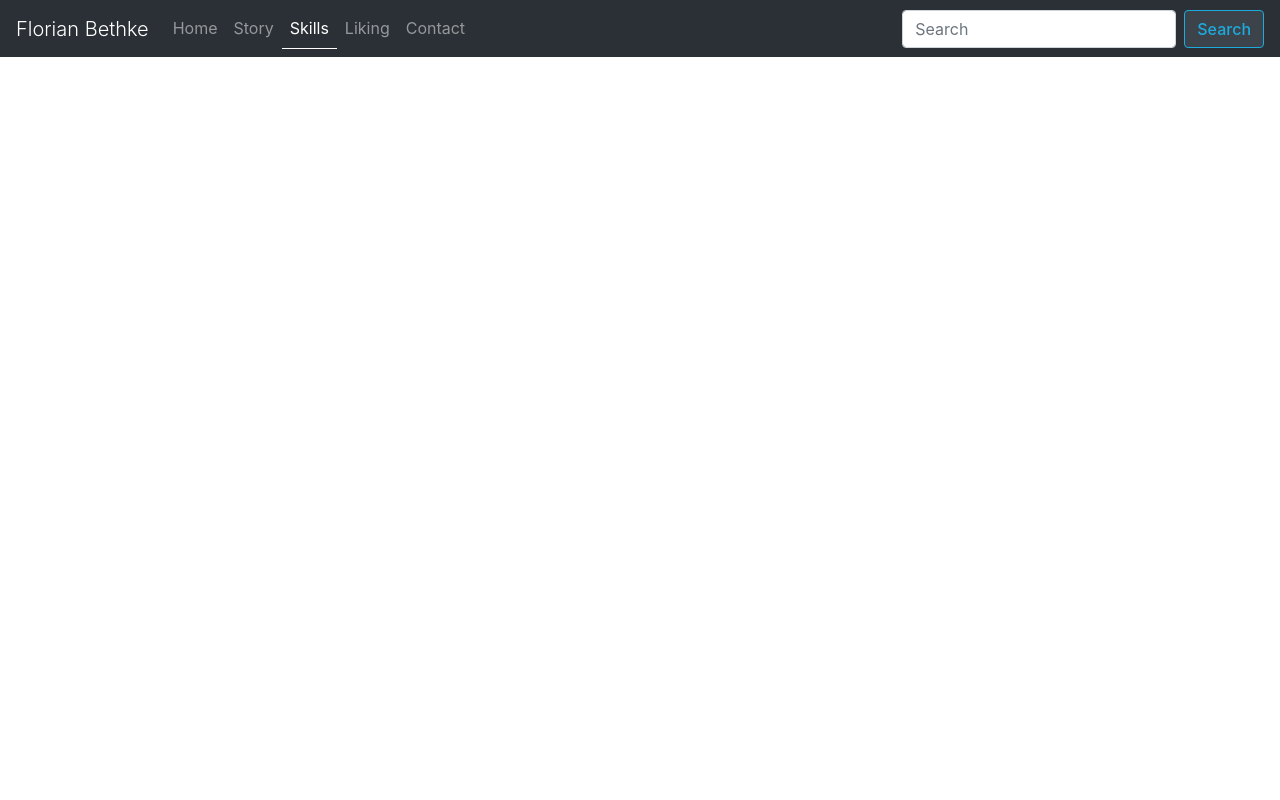
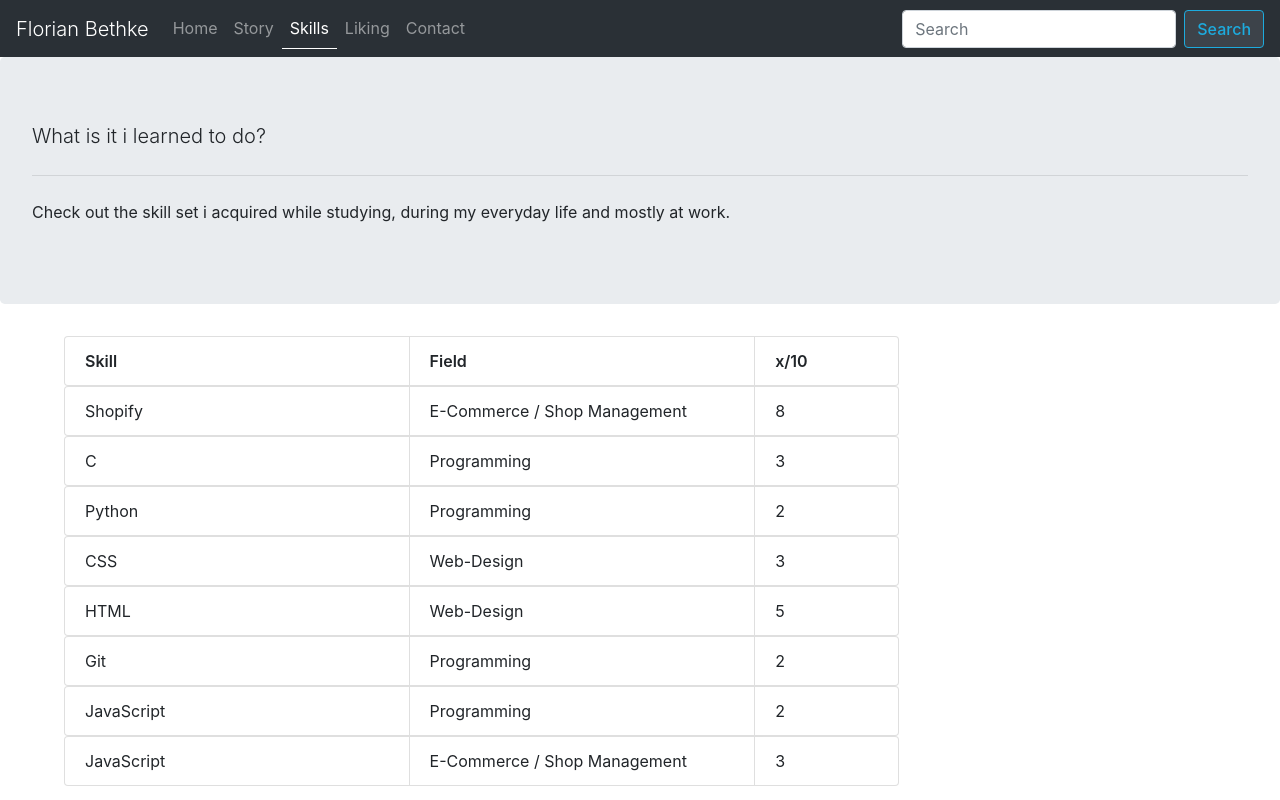
Before and after one commit to fbethke/cs50--pset8-homepage, a plain HTML site: page my_tech_skills.html in a window 1280 px wide. Drawn offline with nearby package versions, Linux system fonts and the light colour scheme.

Commit message:
adding skills.html

```diff
--- a/my_tech_skills.html
+++ b/my_tech_skills.html
@@ -49,6 +49,59 @@
         </div>
     </nav>
     </div>
+    <div class="jumbotron">
+        <p class="lead">What is it i learned to do?</p>
+        <hr class="my-4">
+        <p>
+            Check out the skill set i acquired while studying, during my everyday life and mostly at work.
+        </p>
+    </div>
+    <div style="position: relative; left: 5%; width: 90%;">
+        <ul class="list-group list-group-horizontal" style="font-weight:600;">
+            <li class="list-group-item first-column">Skill</li>
+            <li class="list-group-item second-column">Field</li>
+            <li class="list-group-item third-column">x/10</li>
+        </ul>
+        <ul class="list-group list-group-horizontal">
+            <li class="list-group-item first-column">Shopify</li>
+            <li class="list-group-item second-column">E-Commerce / Shop Management</li>
+            <li class="list-group-item third-column">8</li>
+        </ul>
+        <ul class="list-group list-group-horizontal">
+            <li class="list-group-item first-column">C</li>
+            <li class="list-group-item second-column">Programming</li>
+            <li class="list-group-item third-column">3</li>
+        </ul>
+        <ul class="list-group list-group-horizontal">
+            <li class="list-group-item first-column">Python</li>
+            <li class="list-group-item second-column">Programming</li>
+            <li class="list-group-item third-column">2</li>
+        </ul>
+        <ul class="list-group list-group-horizontal">
+            <li class="list-group-item first-column">CSS</li>
+            <li class="list-group-item second-column">Web-Design</li>
+            <li class="list-group-item third-column">3</li>
+        </ul>
+        <ul class="list-group list-group-horizontal">
+            <li class="list-group-item first-column">HTML</li>
+            <li class="list-group-item second-column">Web-Design</li>
+            <li class="list-group-item third-column">5</li>
+        </ul>
+        <ul class="list-group list-group-horizontal">
+            <li class="list-group-item first-column">Git</li>
+            <li class="list-group-item second-column">Programming</li>
+            <li class="list-group-item third-column">2</li>
+        </ul>
+        <ul class="list-group list-group-horizontal">
+            <li class="list-group-item first-column">JavaScript</li>
+            <li class="list-group-item second-column">Programming</li>
+            <li class="list-group-item third-column">2</li>
+        </ul>
+        <ul class="list-group list-group-horizontal">
+            <li class="list-group-item first-column">JavaScript</li>
+            <li class="list-group-item second-column">E-Commerce / Shop Management</li>
+            <li class="list-group-item third-column">3</li>
+        </ul>
+    </div>
 </body>
-
 </html>
--- a/styles.css
+++ b/styles.css
@@ -61,3 +61,15 @@ footer {
 .card-title {
     color: #1dabde;
 }
+
+.first-column {
+    width: 30%;
+}
+
+.second-column {
+    width: 30%;
+}
+
+.third-column {
+    width:12.5%;
+}
```
Also changed, not shown: index.html (+3 -3 lines), my_story.html (+13 -6 lines).
